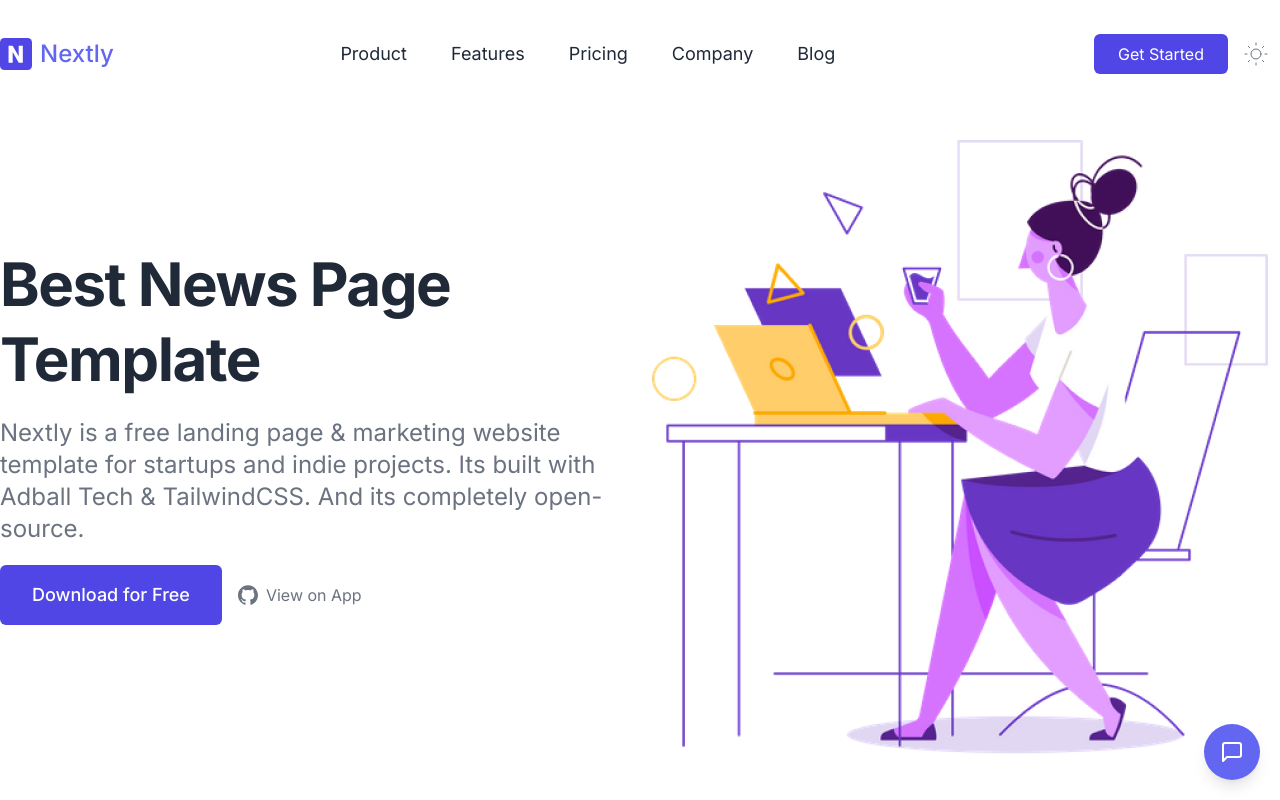
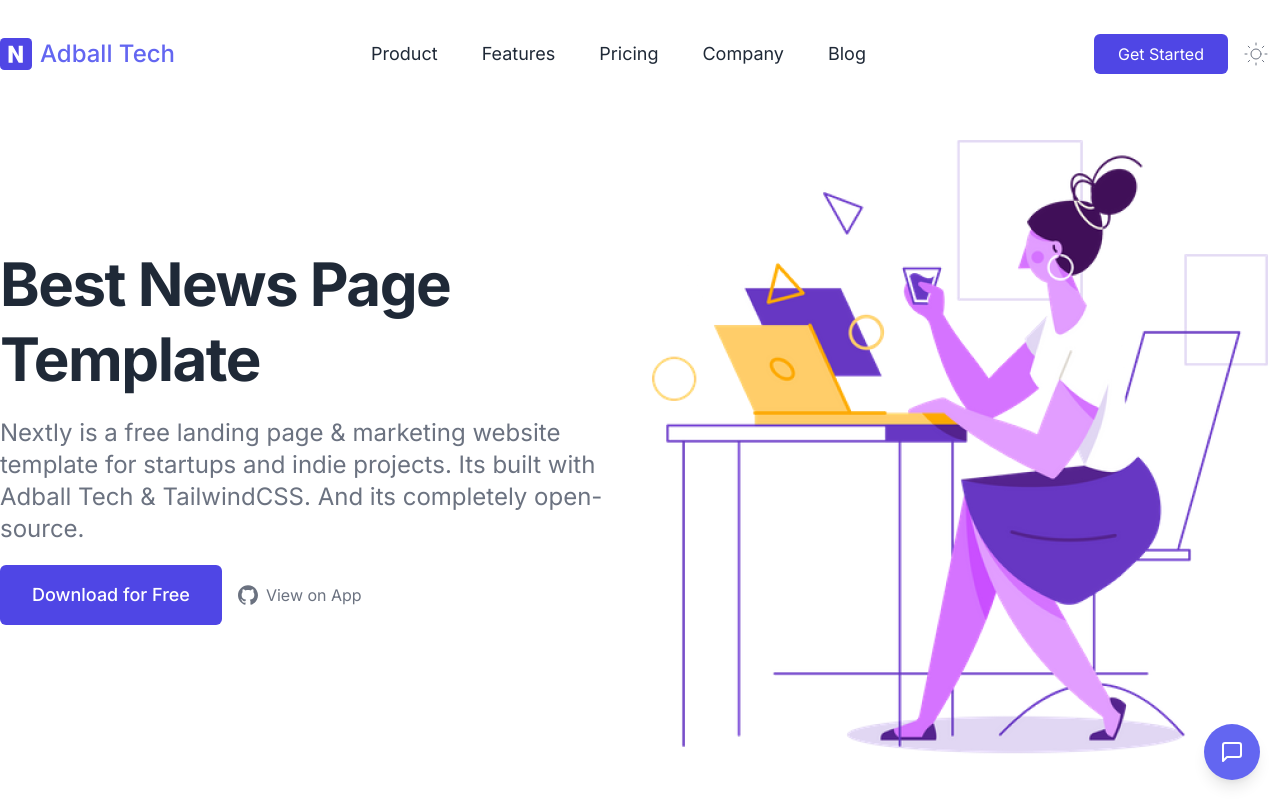
Before and after one commit to Maliek2/nextly-web, a Next.js app: page / in a window 1280 px wide. Shown: the top 800 px of the page. Built offline with nearby package versions, Linux system fonts and the light colour scheme.

Commit message:
Update navbar.js

```diff
--- a/components/navbar.js
+++ b/components/navbar.js
@@ -30,7 +30,7 @@
                         className="w-8"
                       />
                     </span>
-                    <span>Nextly</span>
+                    <span>Adball Tech</span>
                   </a>
                 </Link>
 
```
